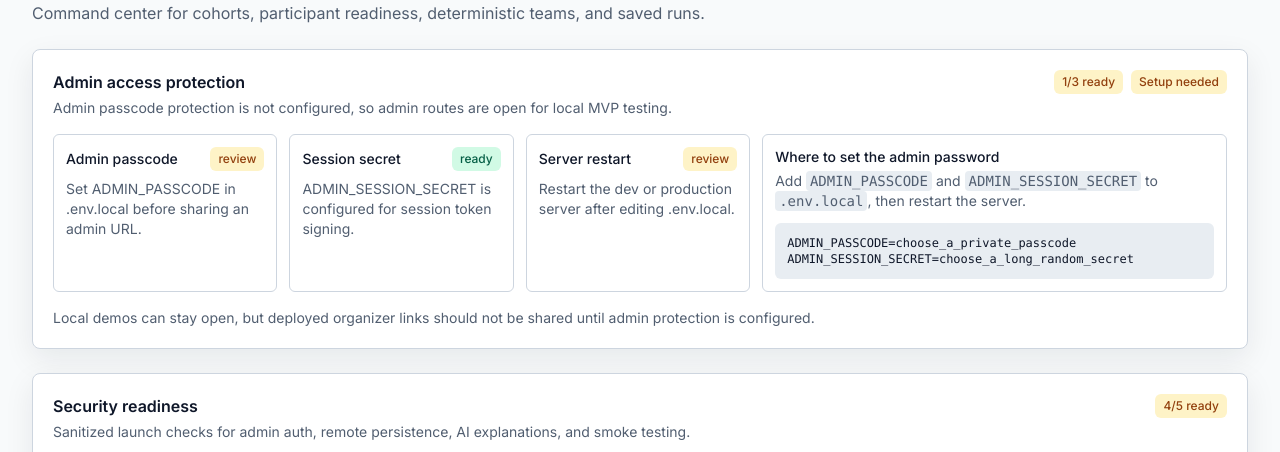
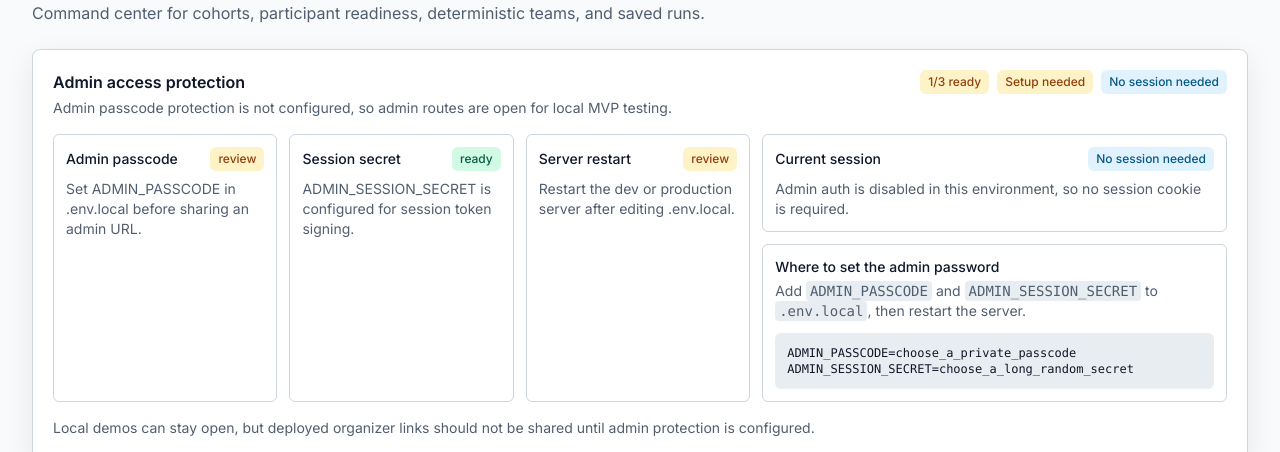
Before and after one commit to best-ed/HackMatch-AI, a Next.js app: page /admin in a window 1280 px wide. Shown: the part 245-697 px from the top of the page. Built offline with nearby package versions, Linux system fonts and the light colour scheme; no server answers; the database is empty.

Commit message:
feat: show admin session health

```diff
--- a/app/api/admin/session/route.ts
+++ b/app/api/admin/session/route.ts
@@ -1,4 +1,4 @@
-import { NextResponse } from "next/server";
+import { NextRequest, NextResponse } from "next/server";
 import {
   adminLoginAttemptKey,
   clearAdminLoginGuard,
@@ -10,18 +10,20 @@ import {
   adminSessionMaxAgeSeconds,
   createAdminSessionToken,
   isAdminAuthConfigured,
+  summarizeAdminSession,
   summarizeAdminAuthSetup,
   verifyAdminPasscode
 } from "@/lib/admin-auth";
 
-export async function GET(request: Request) {
+export async function GET(request: NextRequest) {
   return NextResponse.json({
     ...summarizeAdminAuthSetup(),
-    loginGuard: describeAdminLoginGuard(attemptKeyForRequest(request))
+    loginGuard: describeAdminLoginGuard(attemptKeyForRequest(request)),
+    session: await summarizeAdminSession(request.cookies.get(adminSessionCookieName)?.value)
   });
 }
 
-export async function POST(request: Request) {
+export async function POST(request: NextRequest) {
   if (!isAdminAuthConfigured()) {
     return NextResponse.json({ ok: true, enabled: false });
   }
@@ -100,7 +102,7 @@ export async function DELETE() {
   return response;
 }
 
-function attemptKeyForRequest(request: Request) {
+function attemptKeyForRequest(request: NextRequest) {
   return adminLoginAttemptKey({
     forwardedFor: request.headers.get("x-forwarded-for"),
     realIp: request.headers.get("x-real-ip"),
--- a/components/admin-auth-status.tsx
+++ b/components/admin-auth-status.tsx
@@ -2,16 +2,20 @@
 
 import { useEffect, useState } from "react";
 import { Badge, Button, Card } from "@/components/ui";
-import type { AdminAuthSetupSummary } from "@/lib/admin-auth";
+import type { AdminAuthSetupSummary, AdminSessionSummary } from "@/lib/admin-auth";
+
+type AdminAuthStatusPayload = AdminAuthSetupSummary & {
+  session?: AdminSessionSummary;
+};
 
 export function AdminAuthStatus() {
-  const [status, setStatus] = useState<AdminAuthSetupSummary | undefined>();
+  const [status, setStatus] = useState<AdminAuthStatusPayload | undefined>();
   const [message, setMessage] = useState("");
 
   useEffect(() => {
     let cancelled = false;
     void fetch("/api/admin/session")
-      .then((response) => response.json() as Promise<AdminAuthSetupSummary>)
+      .then((response) => response.json() as Promise<AdminAuthStatusPayload>)
       .then((payload) => {
         if (!cancelled) setStatus(payload);
       })
@@ -21,6 +25,11 @@ export function AdminAuthStatus() {
             enabled: true,
             sessionSecretConfigured: false,
             readyCount: 0,
+            session: {
+              authenticated: false,
+              detail: "Could not confirm current admin session state from the session endpoint.",
+              status: "invalid"
+            },
             totalCount: 1,
             steps: [
               {
@@ -48,6 +57,7 @@ export function AdminAuthStatus() {
   const readyCount = status?.readyCount ?? 0;
   const totalCount = status?.totalCount ?? 3;
   const isReady = Boolean(status && readyCount === totalCount);
+  const session = status?.session;
 
   return (
     <Card className="space-y-4">
@@ -67,6 +77,11 @@ export function AdminAuthStatus() {
           <Badge className={enabled ? "bg-emerald-100 text-emerald-800" : "bg-amber-100 text-amber-800"}>
             {enabled ? "Protected" : "Setup needed"}
           </Badge>
+          {session ? (
+            <Badge className={sessionBadgeClass(session.status)}>
+              {sessionBadgeLabel(session.status)}
+            </Badge>
+          ) : null}
           {enabled ? (
             <Button className="border border-border bg-white text-foreground hover:bg-muted" onClick={logout} type="button">
               Log out
@@ -89,6 +104,26 @@ export function AdminAuthStatus() {
             </div>
           ))}
         </div>
+        <div className="grid gap-3">
+          <div className="rounded-md border border-border bg-white p-3 text-sm">
+            <div className="flex flex-wrap items-center justify-between gap-2">
+              <div className="font-medium">Current session</div>
+              <Badge className={session ? sessionBadgeClass(session.status) : "bg-slate-100 text-slate-800"}>
+                {session ? sessionBadgeLabel(session.status) : "Checking"}
+              </Badge>
+            </div>
+            <p className="mt-2 text-muted-foreground">
+              {session?.detail ?? "Reading admin session health from the server."}
+            </p>
+            {session?.expiresAt ? (
+              <div className="mt-3 rounded-md bg-muted p-3 text-xs text-foreground">
+                <div>Expires at: {formatSessionExpiry(session.expiresAt)}</div>
+                {typeof session.remainingSeconds === "number" ? (
+                  <div>Time left: {formatRemaining(session.remainingSeconds)}</div>
+                ) : null}
+              </div>
+            ) : null}
+          </div>
           <div className="rounded-md border border-border bg-white p-3 text-sm">
             <div className="font-medium">Where to set the admin password</div>
             <p className="mt-1 text-muted-foreground">
@@ -99,6 +134,7 @@ export function AdminAuthStatus() {
             <div className="mt-3 rounded-md bg-muted p-3 font-mono text-xs text-foreground">
               <div>ADMIN_PASSCODE=choose_a_private_passcode</div>
               <div>ADMIN_SESSION_SECRET=choose_a_long_random_secret</div>
+            </div>
           </div>
         </div>
       </div>
@@ -119,3 +155,46 @@ const fallbackSteps: AdminAuthSetupSummary["steps"] = [
     detail: "Reading sanitized admin auth setup from the server."
   }
 ];
+
+function sessionBadgeLabel(status: AdminSessionSummary["status"]) {
+  switch (status) {
+    case "active":
+      return "Session active";
+    case "not-required":
+      return "No session needed";
+    case "missing":
+      return "No session";
+    case "expired":
+      return "Expired";
+    case "invalid":
+      return "Invalid";
+  }
+}
+
+function sessionBadgeClass(status: AdminSessionSummary["status"]) {
+  switch (status) {
+    case "active":
+      return "bg-emerald-100 text-emerald-800";
+    case "not-required":
+      return "bg-sky-100 text-sky-800";
+    case "missing":
+      return "bg-slate-100 text-slate-800";
+    case "expired":
+      return "bg-amber-100 text-amber-800";
+    case "invalid":
+      return "bg-rose-100 text-rose-800";
+  }
+}
+
+function formatRemaining(seconds: number) {
+  if (seconds < 60) return `${seconds}s`;
+
+  const minutes = Math.floor(seconds / 60);
+  const remainder = seconds % 60;
+  return remainder > 0 ? `${minutes}m ${remainder}s` : `${minutes}m`;
+}
+
+function formatSessionExpiry(value: string) {
+  const date = new Date(value);
+  return `${date.toLocaleDateString()} ${date.toLocaleTimeString()}`;
+}
--- a/lib/admin-auth.ts
+++ b/lib/admin-auth.ts
@@ -22,6 +22,14 @@ export type AdminAuthSetupSummary = {
   readyCount: number;
   totalCount: number;
   steps: AdminAuthSetupStep[];
+};
+
+export type AdminSessionSummary = {
+  authenticated: boolean;
+  detail: string;
+  expiresAt?: string;
+  remainingSeconds?: number;
+  status: "not-required" | "active" | "missing" | "expired" | "invalid";
 };
 
 export function isAdminAuthConfigured(env: AdminAuthEnv = process.env): boolean {
@@ -120,6 +128,74 @@ export async function verifyAdminSessionToken(
   return timingSafeEqual(token, expected);
 }
 
+export async function summarizeAdminSession(
+  token: string | undefined,
+  env: AdminAuthEnv = process.env,
+  now: number | Date = Date.now()
+): Promise<AdminSessionSummary> {
+  const passcode = env.ADMIN_PASSCODE?.trim();
+  if (!passcode) {
+    return {
+      authenticated: true,
+      detail: "Admin auth is disabled in this environment, so no session cookie is required.",
+      status: "not-required"
+    };
+  }
+
+  if (!token) {
+    return {
+      authenticated: false,
+      detail: "No admin session cookie is present. Sign in to access protected organizer routes.",
+      status: "missing"
+    };
+  }
+
+  const parsed = parseAdminSessionToken(token);
+  if (!parsed) {
+    return {
+      authenticated: false,
+      detail: "The admin session cookie format is invalid. Sign in again to refresh it.",
+      status: "invalid"
+    };
+  }
+
+  const currentTime = resolveTimestamp(now);
+  if (currentTime > parsed.expiresAtMs) {
+    return {
+      authenticated: false,
+      detail: "The admin session cookie has expired. Sign in again to restore protected access.",
+      expiresAt: new Date(parsed.expiresAtMs).toISOString(),
+      remainingSeconds: 0,
+      status: "expired"
+    };
+  }
+
+  const expected = await createAdminSessionToken({
+    passcode,
+    secret: env.ADMIN_SESSION_SECRET?.trim() || passcode,
+    issuedAt: parsed.issuedAtMs,
+    maxAgeSeconds: Math.max(0, Math.floor((parsed.expiresAtMs - parsed.issuedAtMs) / 1000))
+  });
+
+  if (!timingSafeEqual(token, expected)) {
+    return {
+      authenticated: false,
+      detail: "The admin session cookie failed signature verification. Sign in again to replace it.",
+      expiresAt: new Date(parsed.expiresAtMs).toISOString(),
+      status: "invalid"
+    };
+  }
+
+  const remainingSeconds = Math.max(0, Math.ceil((parsed.expiresAtMs - currentTime) / 1000));
+  return {
+    authenticated: true,
+    detail: `Admin session is active for about ${formatAdminSessionDuration(remainingSeconds)}.`,
+    expiresAt: new Date(parsed.expiresAtMs).toISOString(),
+    remainingSeconds,
+    status: "active"
+  };
+}
+
 function parseAdminSessionToken(token: string) {
   const [prefix, issuedAtRaw, expiresAtRaw, digest] = token.split(".");
   if (prefix !== adminSessionTokenPrefix || !issuedAtRaw || !expiresAtRaw || !digest) {
@@ -161,3 +237,17 @@ async function sha256(value: string): Promise<string> {
 function resolveTimestamp(value: number | Date) {
   return value instanceof Date ? value.getTime() : value;
 }
+
+function formatAdminSessionDuration(seconds: number) {
+  if (seconds < 60) return `${seconds}s`;
+
+  const minutes = Math.floor(seconds / 60);
+  const remainder = seconds % 60;
+  if (minutes < 60) {
+    return remainder > 0 ? `${minutes}m ${remainder}s` : `${minutes}m`;
+  }
+
+  const hours = Math.floor(minutes / 60);
+  const leftoverMinutes = minutes % 60;
+  return leftoverMinutes > 0 ? `${hours}h ${leftoverMinutes}m` : `${hours}h`;
+}
```
Also changed, not shown: 1 other file (tests, documents, lock files or other folders). Lines whose indentation alone changed are shown as unchanged.
